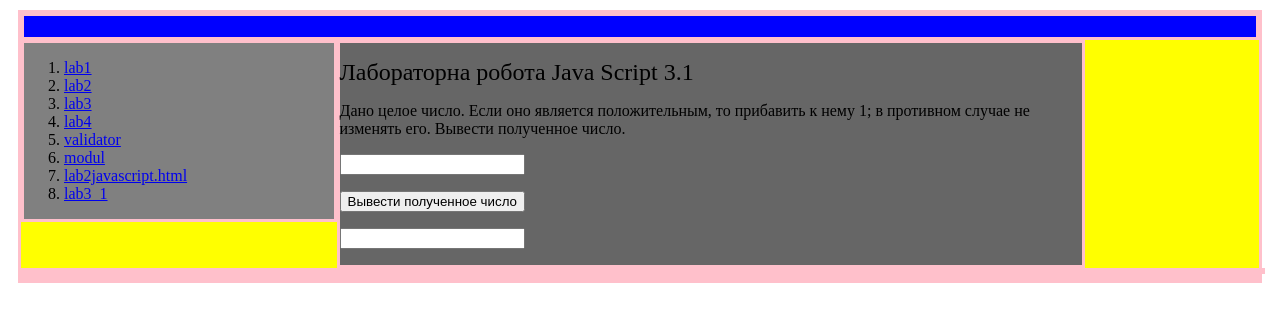
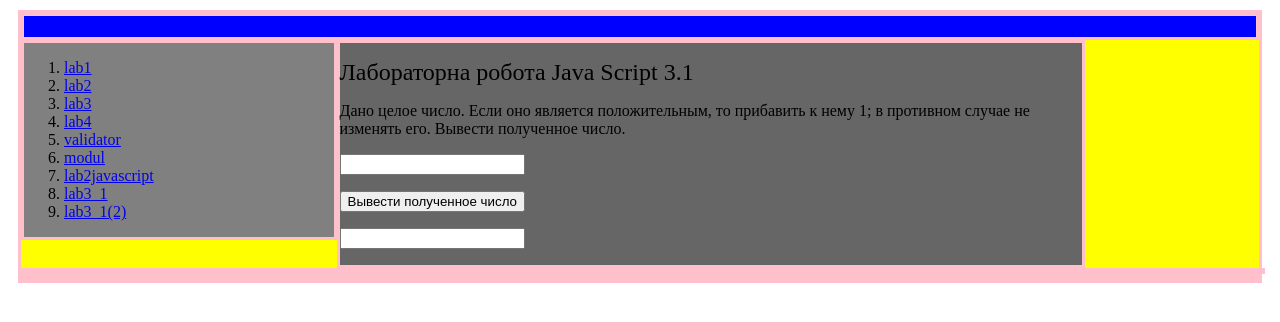
Before and after one commit to Yuliana29/Yuliana29.github.io, a plain HTML site: page lab3_1.html in a window 1280 px wide. Drawn offline with Linux system fonts and the light colour scheme.

Commit message:
Update lab3_1.html

```diff
--- a/lab3_1.html
+++ b/lab3_1.html
@@ -22,8 +22,9 @@
 <li><a href="lab4.html">lab4</a></li>
 <li><a href="v.html">validator</a></li>
 <li><a href="m.html">modul</a></li>
-<li><a href="lab2javascript.html">lab2javascript.html</a></li>
+<li><a href="lab2javascript.html">lab2javascript</a></li>
  <li><a href="lab3_1.html">lab3_1</a></li>
+ <li><a href="lab3_1(2)javascript.html">lab3_1(2)</a></li>
 </ol>
 </div>
 <div id="b4">
```
